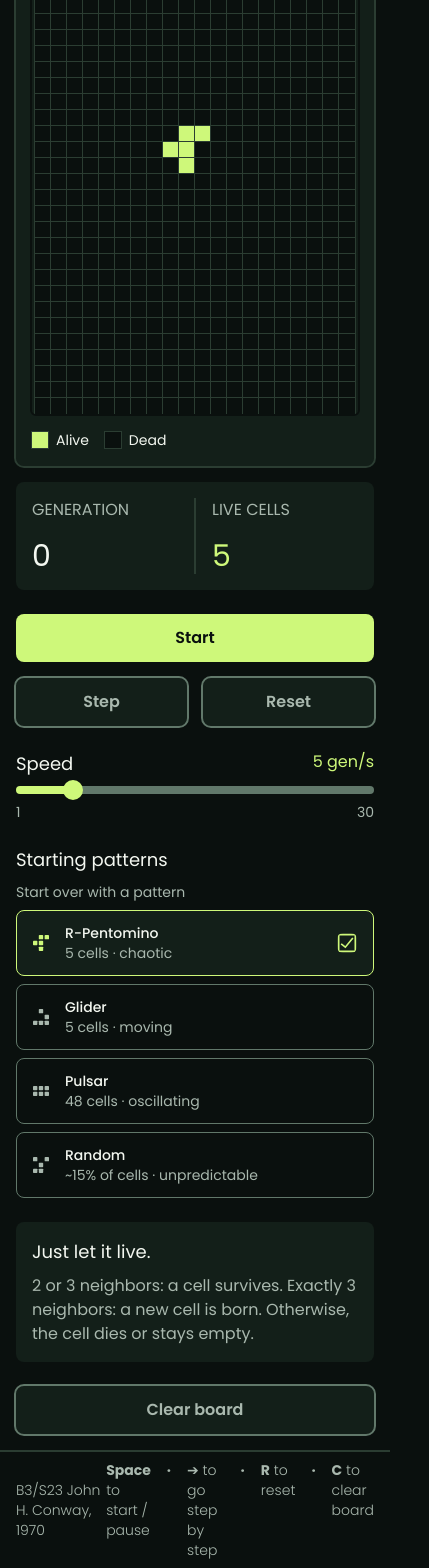
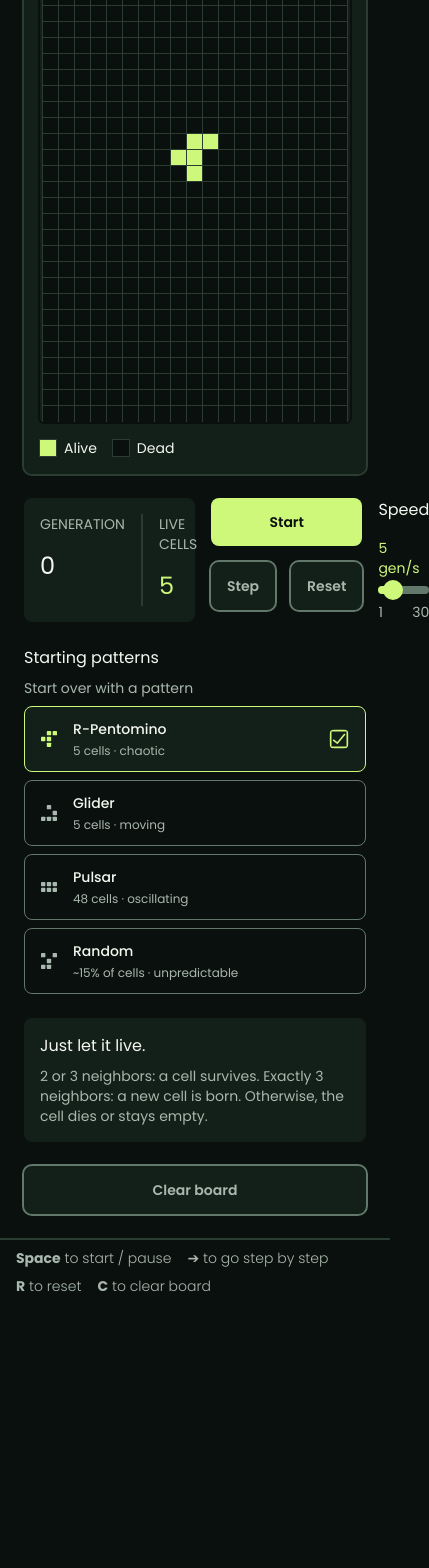
Before and after one commit to StackOverflowIsBetterThanAnyAI/conways-game-of-life, a React (Vite) app: page / in a window 390 px wide. Shown: the part 258-1826 px from the top of the page, 429 px wide, since content can reach past the window. After the commit the page ends 1562 px from the top, so only its background shows below. Built offline with nearby package versions, Linux system fonts and the light colour scheme.

Commit message:
responsive

```diff
--- a/src/components/footer/Footer.tsx
+++ b/src/components/footer/Footer.tsx
@@ -2,25 +2,36 @@ const Footer = () => {
     return (
         <footer className="mt-auto px-4 py-2 justify-center flex border-t-2 border-border">
             <div className="w-full max-w-7xl items-center justify-between flex text-sm text-pretty font-light">
-                <span>B3/S23 John H. Conway, 1970</span>
-                <section className="flex gap-4">
+                <span className="max-sm:hidden">
+                    B3/S23 John H. Conway, 1970
+                </span>
+                <section className="flex flex-wrap gap-x-4 gap-y-2">
                     <span>
                         <span aria-hidden="true" className="font-bold">
                             Space
                         </span>
                         <span aria-hidden="true"> to start / pause</span>
                     </span>
-                    <span aria-hidden="true" className="font-bold">
+                    <span
+                        aria-hidden="true"
+                        className="font-bold max-lg:hidden"
+                    >
                         ·
                     </span>
                     <span aria-hidden="true">➔ to go step by step</span>
-                    <span aria-hidden="true" className="font-bold">
+                    <span
+                        aria-hidden="true"
+                        className="font-bold max-lg:hidden"
+                    >
                         ·
                     </span>
                     <span aria-hidden="true" className="first-letter:font-bold">
                         R to reset
                     </span>
-                    <span aria-hidden="true" className="font-bold">
+                    <span
+                        aria-hidden="true"
+                        className="font-bold max-lg:hidden"
+                    >
                         ·
                     </span>
                     <span aria-hidden="true" className="first-letter:font-bold">
--- a/src/components/main/Main.tsx
+++ b/src/components/main/Main.tsx
@@ -170,8 +170,8 @@ const Main = () => {
     }, [gameTick, interval, isMovingByStep, isRunning])
 
     return (
-        <main className="p-4 justify-center flex flex-1">
-            <div className="w-full max-w-7xl grid grid-cols-1 min-lg:grid-cols-[minmax(640px,1fr)_320px] gap-4 text-sm sm:text-base">
+        <main className="p-6 lg:p-4 justify-center flex flex-1">
+            <div className="w-full max-w-7xl grid grid-cols-1 min-lg:grid-cols-[minmax(640px,1fr)_320px] gap-6 lg:gap-4 text-sm sm:text-base">
                 <div className="flex flex-col min-w-0 gap-4 sm:gap-6 p-4 rounded-lg outline-2 outline-border bg-background-light">
                     <section className="flex flex-col">
                         <h2 className="uppercase">The Board</h2>
@@ -198,8 +198,12 @@ const Main = () => {
                     </div>
                 </div>
                 <div className="flex flex-col gap-6 min-w-80">
-                    <InfoPanel generation={generation} liveCells={liveCells} />
-                    <div className="flex flex-col gap-4">
+                    <div className="flex gap-4 lg:flex-col">
+                        <InfoPanel
+                            generation={generation}
+                            liveCells={liveCells}
+                        />
+                        <div className="flex flex-col gap-4 max-lg:max-w-1/2 w-full">
                             <SecondaryButton
                                 label={isRunning ? 'Stop' : 'Start'}
                                 handleClick={handleIsRunning}
@@ -219,6 +223,7 @@ const Main = () => {
                             generationsPerSecond={generationsPerSecond}
                             setGenerationsPerSecond={setGenerationsPerSecond}
                         />
+                    </div>
                     <StartingPatterns
                         patternId={patternId}
                         onSelect={loadPattern}
--- a/src/components/ui/InfoPanel.tsx
+++ b/src/components/ui/InfoPanel.tsx
@@ -5,24 +5,24 @@ type InfoPanelProps = {
 
 const InfoPanel = ({ generation, liveCells }: InfoPanelProps) => {
     return (
-        <dl className="rounded-lg w-full grid grid-cols-[1fr_2px_1fr] py-4 bg-background-light">
+        <dl className="rounded-lg max-lg:max-w-1/2 w-full grid grid-cols-[1fr_2px_1fr] py-4 bg-background-light">
             <div className="flex flex-col gap-4 px-4">
-                <dt className="uppercase text-base">Generation</dt>
+                <dt className="uppercase text-sm sm:text-base">Generation</dt>
                 <dd
                     role="status"
                     aria-live="polite"
-                    className="text-3xl text-text"
+                    className="text-2xl sm:text-3xl text-text"
                 >
                     {generation}
                 </dd>
             </div>
             <div aria-hidden="true" className="h-full w-0.5 bg-border" />
             <div className="flex flex-col gap-4 px-4">
-                <dt className="uppercase text-base">Live cells</dt>
+                <dt className="uppercase text-sm sm:text-base">Live cells</dt>
                 <dd
                     role="status"
                     aria-live="polite"
-                    className="text-3xl text-background-secondary-button"
+                    className="text-2xl sm:text-3xl text-background-secondary-button"
                 >
                     {liveCells}
                 </dd>
--- a/src/components/ui/PrimaryButton.tsx
+++ b/src/components/ui/PrimaryButton.tsx
@@ -6,7 +6,7 @@ type PrimaryButtonProps = {
 const PrimaryButton = ({ handleClick, label }: PrimaryButtonProps) => {
     return (
         <button
-            className="text-base text-center font-semibold bg-background-light outline-2 outline-border-light rounded-lg px-4 py-2 min-h-12 w-full
+            className="text-sm sm:text-base text-center font-semibold bg-background-light outline-2 outline-border-light rounded-lg px-4 py-2 min-h-12 w-full
             focus-visible:outline-alive
             hover:bg-background-light-hover active:bg-background-light-active"
             onClick={handleClick}
--- a/src/components/ui/RadioButton.tsx
+++ b/src/components/ui/RadioButton.tsx
@@ -32,7 +32,7 @@ const RadioButton = ({
     return (
         <label
             className={`flex cursor-pointer items-center justify-between gap-4 rounded-lg border px-4 py-3
-                has-focus-visible:outline-2 has-focus-visible:outline-alive
+                has-focus-visible:outline-2 has-focus-visible:outline-alive w-full
                 ${isSelected ? 'border-alive bg-background-light' : 'border-border-light hover:border-text-muted'}`}
         >
             <input
@@ -57,9 +57,9 @@ const RadioButton = ({
                 <span className={isSelected ? 'text-alive' : 'text-text-muted'}>
                     <Icon />
                 </span>
-                <span className="flex flex-col">
+                <span className="flex flex-col gap-1">
                     <span className="font-medium text-text">{name}</span>
-                    <span className="text-sm">{info}</span>
+                    <span className="text-xs sm:text-sm">{info}</span>
                 </span>
             </span>
             {isSelected && (
--- a/src/components/ui/RulePanel.tsx
+++ b/src/components/ui/RulePanel.tsx
@@ -1,8 +1,10 @@
 const RulePanel = () => {
     return (
-        <section className="rounded-lg w-full flex flex-col gap-2 bg-background-light p-4 text-base">
-            <h2 className="text-text text-lg">Just let it live.</h2>
-            <p className="text-text-muted">
+        <section className="rounded-lg w-full flex flex-col gap-2 bg-background-light p-4 text-sm sm:text-base">
+            <h2 className="text-text text-base sm:text-lg">
+                Just let it live.
+            </h2>
+            <p className="text-text-muted max-w-96">
                 2 or 3 neighbors: a cell survives. Exactly 3 neighbors: a new
                 cell is born. Otherwise, the cell dies or stays empty.
             </p>
--- a/src/components/ui/SecondaryButton.tsx
+++ b/src/components/ui/SecondaryButton.tsx
@@ -6,7 +6,7 @@ type SecondaryButtonProps = {
 const SecondaryButton = ({ handleClick, label }: SecondaryButtonProps) => {
     return (
         <button
-            className="text-base text-center font-semibold bg-background-secondary-button text-secondary-button rounded-lg px-4 py-2 min-h-12 w-full
+            className="text-sm sm:text-base text-center font-semibold bg-background-secondary-button text-secondary-button rounded-lg px-4 py-2 min-h-12 w-full
             focus-visible:outline-3 focus-visible:outline-border-light
             hover:bg-background-secondary-button-hover active:bg-background-secondary-button-active"
             onClick={handleClick}
--- a/src/components/ui/Slider.tsx
+++ b/src/components/ui/Slider.tsx
@@ -16,8 +16,11 @@ const Slider = ({
 
     return (
         <div className="flex flex-col gap-2 w-full">
-            <div className="flex gap-4 flex-wrap justify-between text-base">
-                <label htmlFor="slider" className="text-text text-lg">
+            <div className="flex gap-4 flex-wrap justify-between text-sm sm:text-base">
+                <label
+                    htmlFor="slider"
+                    className="text-text text-base sm:text-lg"
+                >
                     Speed
                 </label>
 
@@ -29,7 +32,6 @@ const Slider = ({
                 </span>
                 <span className="sr-only">{spokenText}</span>
             </div>
-
             <input
                 id="slider"
                 type="range"
@@ -43,7 +45,6 @@ const Slider = ({
                 style={{ '--progress': `${progress}%` } as React.CSSProperties}
                 className="w-full"
             />
-
             <div
                 aria-hidden="true"
                 className="flex gap-4 justify-between text-sm"
--- a/src/components/ui/StartingPatterns.tsx
+++ b/src/components/ui/StartingPatterns.tsx
@@ -14,10 +14,13 @@ const StartingPatterns = ({
 }: StartingPatternsProps) => {
     return (
         <section className="flex flex-col gap-2">
-            <h2 className="text-text text-lg">Starting patterns</h2>
+            <h2 className="text-text text-base sm:text-lg">
+                Starting patterns
+            </h2>
             <span className="text-text-muted">Start over with a pattern</span>
             <fieldset className="flex flex-col gap-2">
                 <legend className="sr-only">Starting patterns</legend>
+                <div className="flex flex-col sm:flex-row lg:flex-col gap-2">
                     <RadioButton
                         id="r-pentomino"
                         name="R-Pentomino"
@@ -32,6 +35,8 @@ const StartingPatterns = ({
                         isSelected={patternId === 'glider'}
                         onSelect={onSelect}
                     />
+                </div>
+                <div className="flex flex-col sm:flex-row lg:flex-col gap-2">
                     <RadioButton
                         id="pulsar"
                         name="Pulsar"
@@ -47,6 +52,7 @@ const StartingPatterns = ({
                         onSelect={onSelect}
                         onReselect={onReselect}
                     />
+                </div>
             </fieldset>
         </section>
     )
```
Lines whose indentation alone changed are shown as unchanged.
